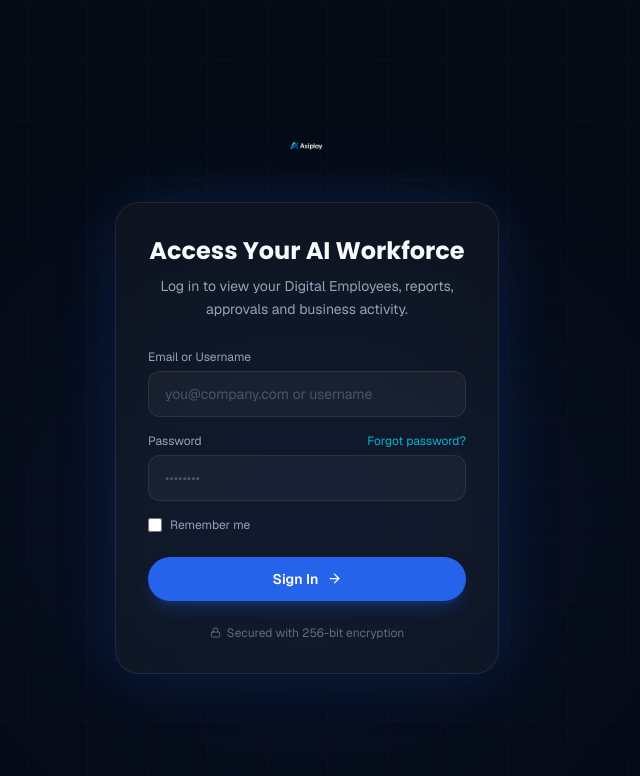
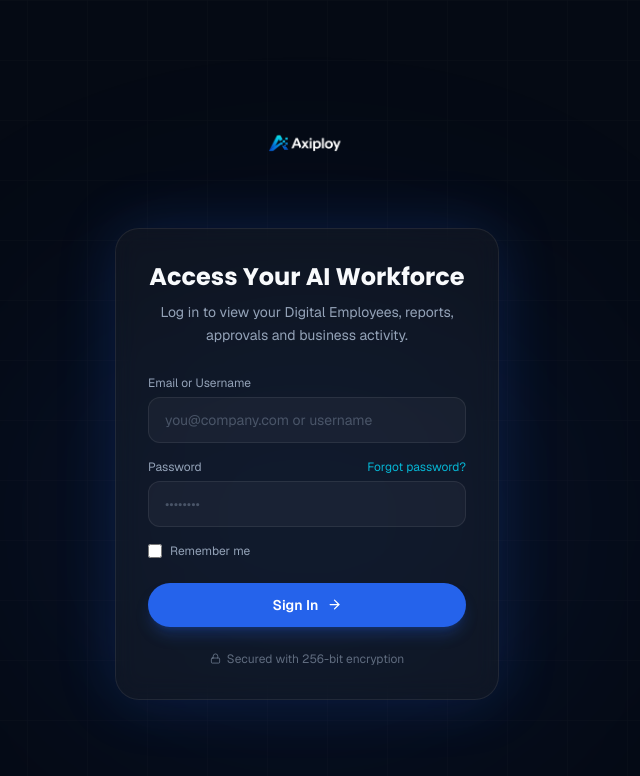
Before and after one commit to KrypticHD/Axiploy, a Next.js app: page /portal/login in a window 1280 px wide. Shown: the top 776 px of the page, without its empty margins (333-973 px from the left). Built offline with nearby package versions, Linux system fonts and the light colour scheme.

Commit message:
Increase logo size on login page

```diff
--- a/src/app/portal/(auth)/login/page.tsx
+++ b/src/app/portal/(auth)/login/page.tsx
@@ -73,7 +73,7 @@ export default function LoginPage() {
         {/* Logo */}
         <div className="flex justify-center mb-8">
           <Link href="/">
-            <Image src="/logo.png" alt="Axiploy" width={160} height={44} className="h-11 w-auto object-contain" />
+            <Image src="/logo.png" alt="Axiploy" width={320} height={88} className="h-24 w-auto object-contain" />
           </Link>
         </div>
 
```
